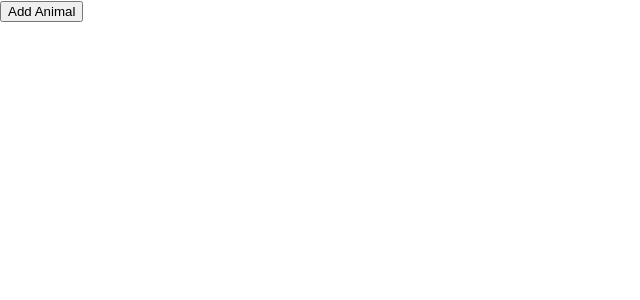
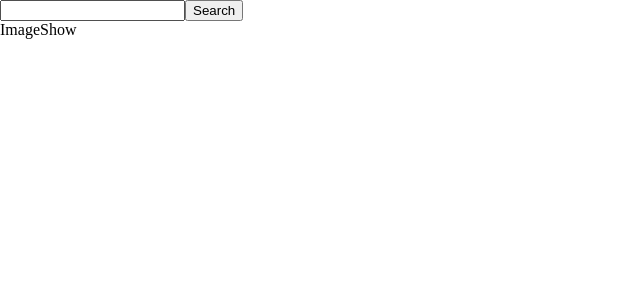
Before and after one commit to MariamO6274/my-react, a React (Create React App) app: page / in a window 1280 px wide. Shown: the top 300 px of the page, without its empty margins (0-640 px from the left). Built offline with nearby package versions, Linux system fonts and the light colour scheme.

Commit message:
Search bar
steps for input

```diff
--- a/src/App3Components/ImageList.js
+++ b/src/App3Components/ImageList.js
@@ -5,8 +5,7 @@ const ImageList = ({ images }) => {
   return (
     <div>
       <ImageShow />
-      <ImageShow />
-      <ImageShow />
+
     </div>
   );
 };
--- a/src/App3Components/SearchBar.js
+++ b/src/App3Components/SearchBar.js
@@ -1,15 +1,24 @@
-import React from "react";
+import React, { useState } from "react";
 
-const SearchBar = ({ str1, cb }) => {
+const SearchBar = ({str1, cb }) => {
+  // Step 1: Creat a state
+  const [searchTerm, setSearchTerm] = useState("");
+
   function handleClick() {
-    let searchTerm = document.getElementById("inpBox").value;
-
     cb(searchTerm);
   }
 
+  // Step 3: Steps for handleChange function
+  // Step 4: Update state with eventDetail.target.value
+  function handleChange(eventDetails) {
+    setSearchTerm(eventDetails.target.value);
+  }
+
+  // Step 2: Create event handeler..onChange pass ref  of our function (to call back)
+  // Step 5: Use value prop, value would be always update to the latest
   return (
     <div>
-      <input id="inpBox"></input>
+      <input value={searchTerm} onChange={handleChange}></input>
       <button onClick={handleClick}>Search</button>
     </div>
   );
```
Also changed, not shown: src/index.js (+6 -6 lines).
